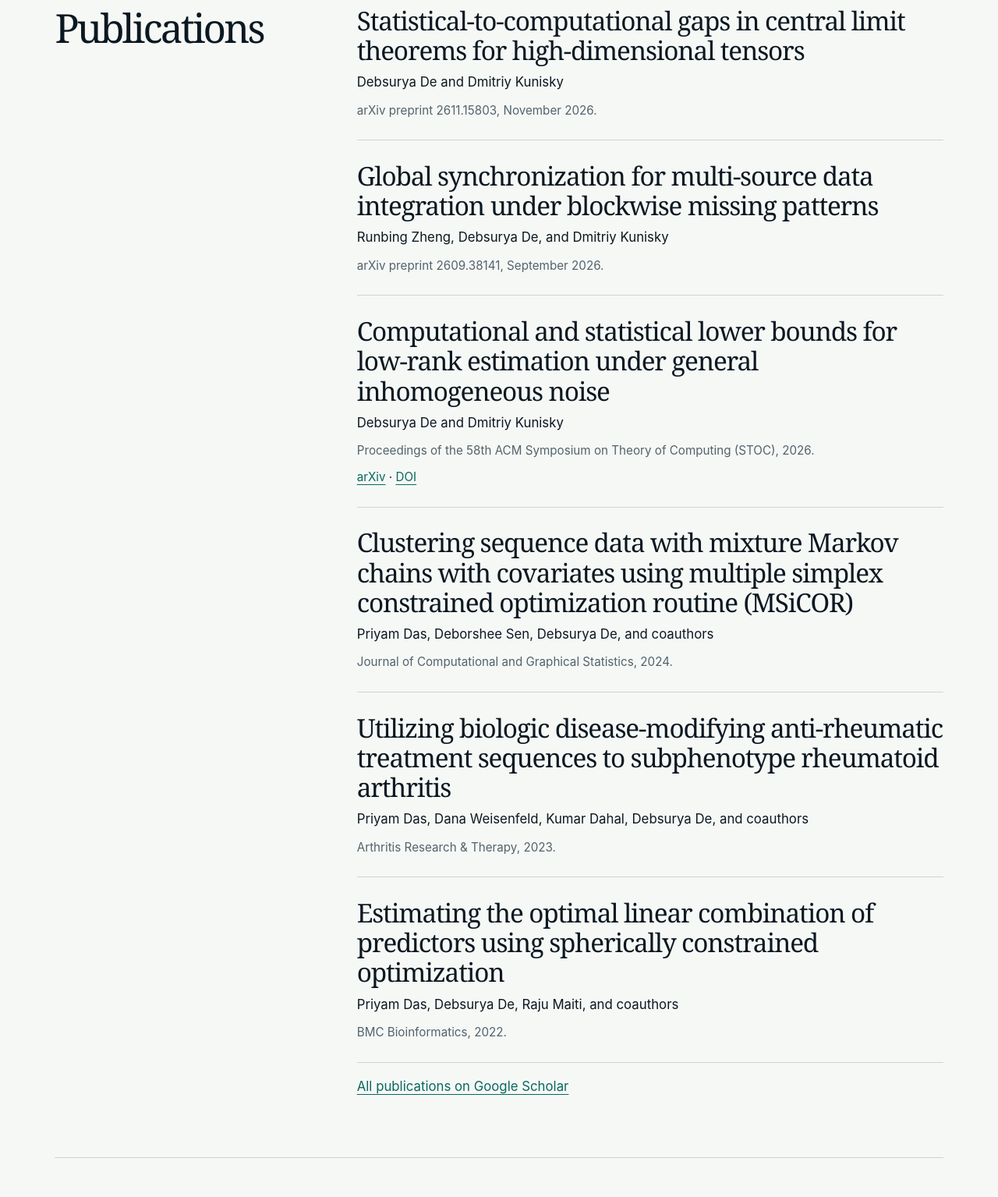
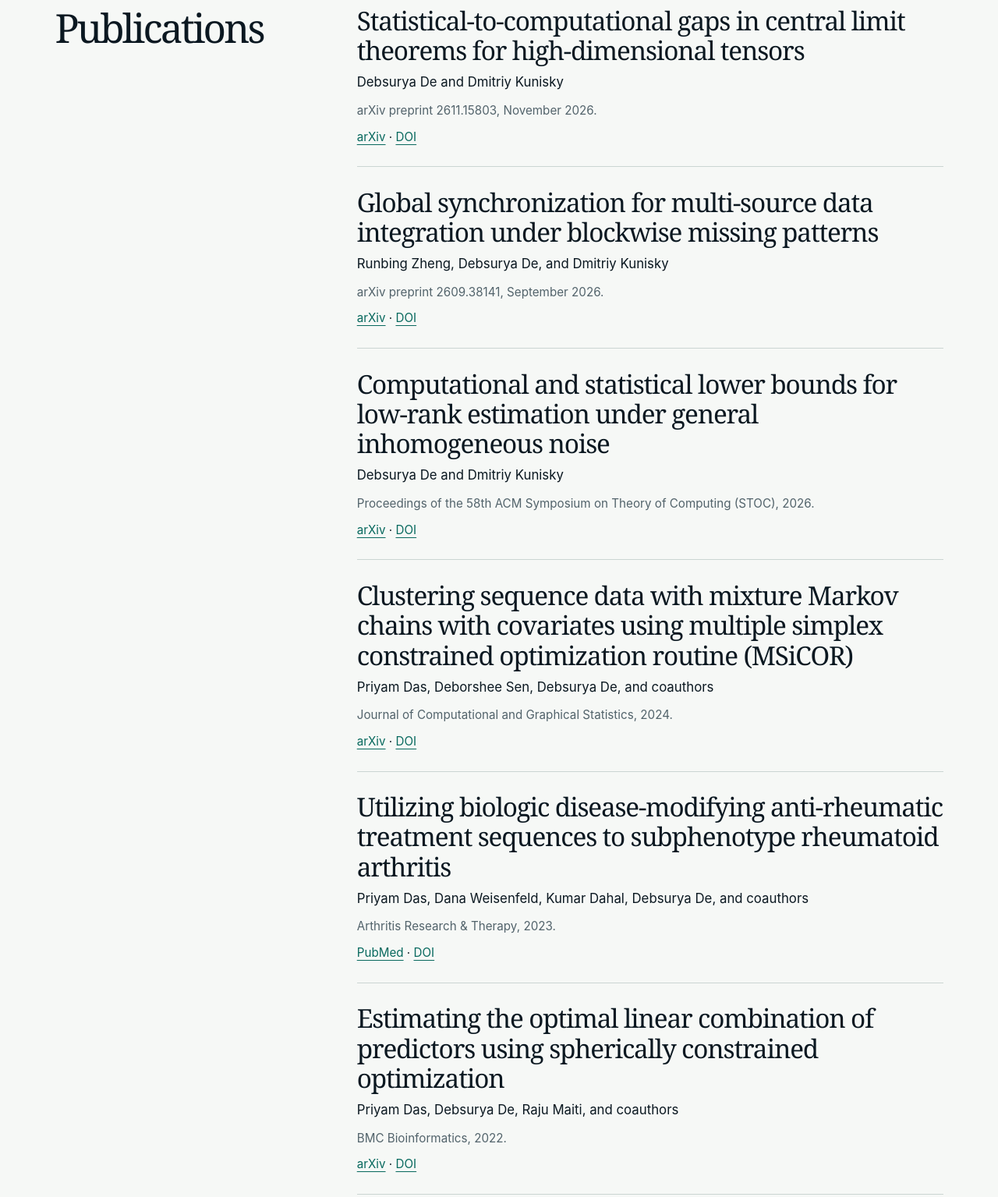
Before and after one commit to debsurya-de/debsurya-de.github.io, a plain HTML site: page index.html in a window 1280 px wide. Shown: the part 1207-2742 px from the top of the page at 78% size. Drawn offline with Linux system fonts and the light colour scheme.

Commit message:
Add consistent resource links to every publication

```diff
--- a/index.html
+++ b/index.html
@@ -67,12 +67,14 @@
           <h3><a href="https://arxiv.org/abs/2611.15803" target="_blank" rel="noreferrer">Statistical-to-computational gaps in central limit theorems for high-dimensional tensors</a></h3>
           <p>Debsurya De and Dmitriy Kunisky</p>
           <p class="venue">arXiv preprint 2611.15803, November 2026.</p>
+          <p class="paper-links"><a href="https://arxiv.org/abs/2611.15803" target="_blank" rel="noreferrer">arXiv</a> · <a href="https://doi.org/10.48550/arXiv.2611.15803" target="_blank" rel="noreferrer">DOI</a></p>
         </article>
 
         <article class="publication">
           <h3><a href="https://arxiv.org/abs/2609.38141" target="_blank" rel="noreferrer">Global synchronization for multi-source data integration under blockwise missing patterns</a></h3>
           <p>Runbing Zheng, Debsurya De, and Dmitriy Kunisky</p>
           <p class="venue">arXiv preprint 2609.38141, September 2026.</p>
+          <p class="paper-links"><a href="https://arxiv.org/abs/2609.38141" target="_blank" rel="noreferrer">arXiv</a> · <a href="https://doi.org/10.48550/arXiv.2609.38141" target="_blank" rel="noreferrer">DOI</a></p>
         </article>
 
         <article class="publication">
@@ -86,18 +88,21 @@
           <h3><a href="https://doi.org/10.1080/10618600.2023.2257258" target="_blank" rel="noreferrer">Clustering sequence data with mixture Markov chains with covariates using multiple simplex constrained optimization routine (MSiCOR)</a></h3>
           <p>Priyam Das, Deborshee Sen, Debsurya De, and coauthors</p>
           <p class="venue">Journal of Computational and Graphical Statistics, 2024.</p>
+          <p class="paper-links"><a href="https://arxiv.org/abs/1609.02249" target="_blank" rel="noreferrer">arXiv</a> · <a href="https://doi.org/10.1080/10618600.2023.2257258" target="_blank" rel="noreferrer">DOI</a></p>
         </article>
 
         <article class="publication">
           <h3><a href="https://doi.org/10.1186/s13075-023-03072-0" target="_blank" rel="noreferrer">Utilizing biologic disease-modifying anti-rheumatic treatment sequences to subphenotype rheumatoid arthritis</a></h3>
           <p>Priyam Das, Dana Weisenfeld, Kumar Dahal, Debsurya De, and coauthors</p>
           <p class="venue">Arthritis Research &amp; Therapy, 2023.</p>
+          <p class="paper-links"><a href="https://pubmed.ncbi.nlm.nih.gov/37269020/" target="_blank" rel="noreferrer">PubMed</a> · <a href="https://doi.org/10.1186/s13075-023-03072-0" target="_blank" rel="noreferrer">DOI</a></p>
         </article>
 
         <article class="publication">
           <h3><a href="https://doi.org/10.1186/s12859-022-04953-y" target="_blank" rel="noreferrer">Estimating the optimal linear combination of predictors using spherically constrained optimization</a></h3>
           <p>Priyam Das, Debsurya De, Raju Maiti, and coauthors</p>
           <p class="venue">BMC Bioinformatics, 2022.</p>
+          <p class="paper-links"><a href="https://arxiv.org/abs/1909.04024" target="_blank" rel="noreferrer">arXiv</a> · <a href="https://doi.org/10.1186/s12859-022-04953-y" target="_blank" rel="noreferrer">DOI</a></p>
         </article>
 
         <p><a href="https://scholar.google.com/citations?hl=en&amp;user=wewbBVgAAAAJ" target="_blank" rel="noreferrer">All publications on Google Scholar</a></p>
```
